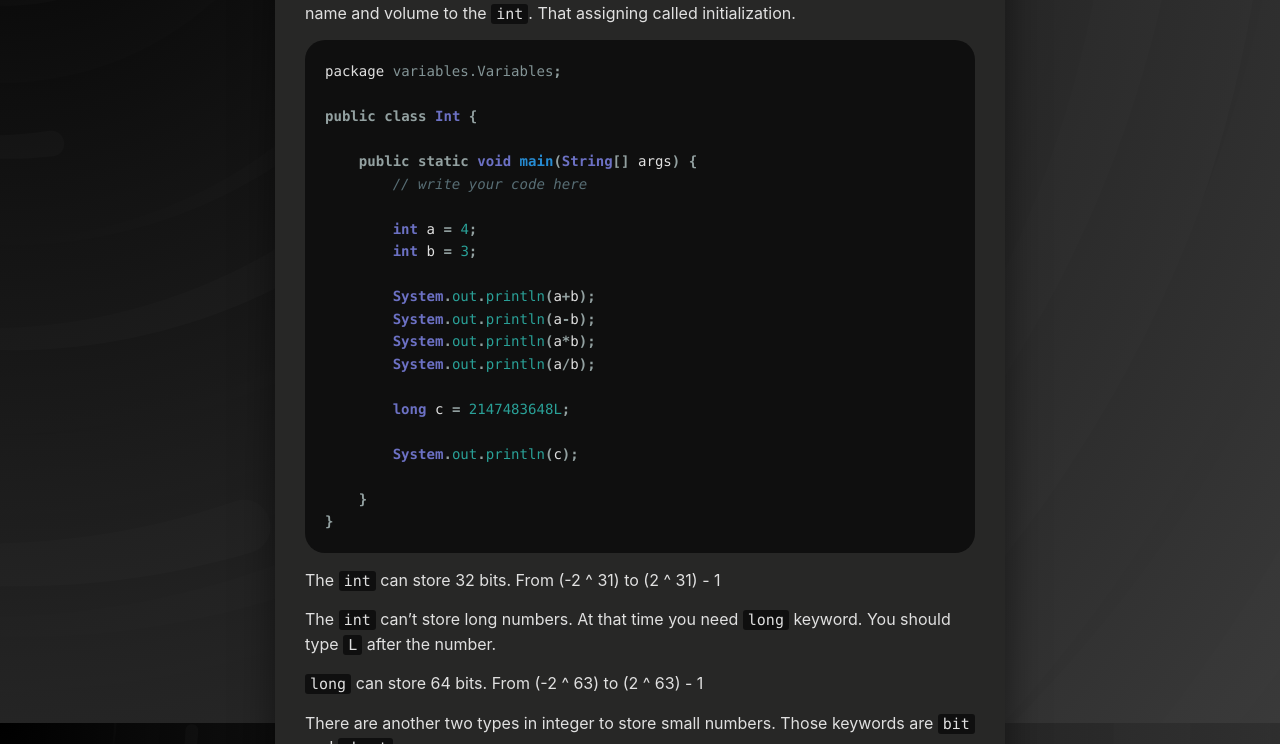
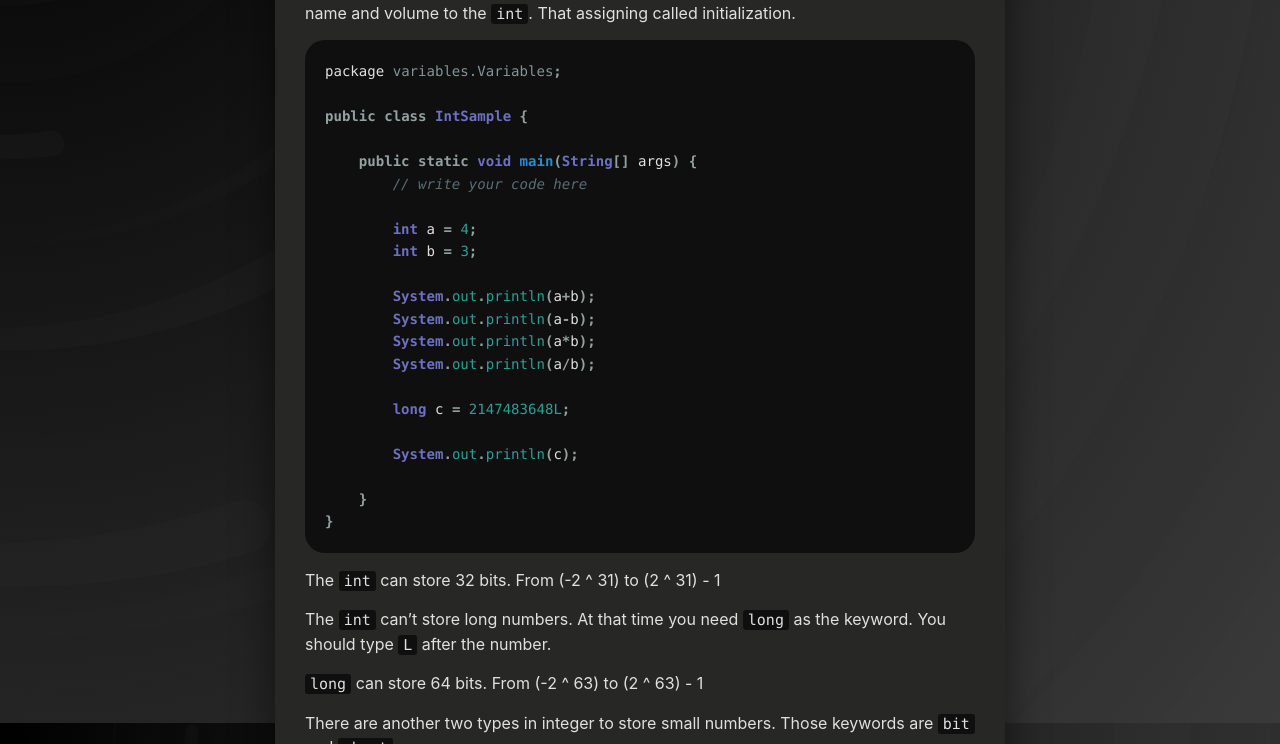
Before and after one commit to theewari/theewari.github.io, a Jekyll site: the page built from _posts/2020-07-04-Java-variable-int.md, in a window 1280 px wide and 1266 px high. Shown: the part 237-981 px from the top of the window. Built offline with Jekyll 4.4.1, drawn with Linux system fonts in a browser that asks for light colours.

Commit message:
Update 2020-07-04-Java-variable-int.md

````diff
--- a/_posts/2020-07-04-Java-variable-int.md
+++ b/_posts/2020-07-04-Java-variable-int.md
@@ -9,7 +9,7 @@ To declare a whole number in java, use `int` as the keyword. We should assign  t
 ```java
 package variables.Variables;
 
-public class Int {
+public class IntSample {
 
     public static void main(String[] args) {
 	// write your code here
@@ -32,7 +32,7 @@ public class Int {
 
 The `int` can store 32 bits. From (-2 ^ 31) to (2 ^ 31)  -  1
 
-The `int` can’t store long numbers. At that time you need `long` keyword. You should type `L` after the number.
+The `int` can’t store long numbers. At that time you need `long` as the keyword. You should type `L` after the number.
 
 `long`  can store 64 bits. From (-2 ^ 63) to (2 ^ 63) - 1
 
````
